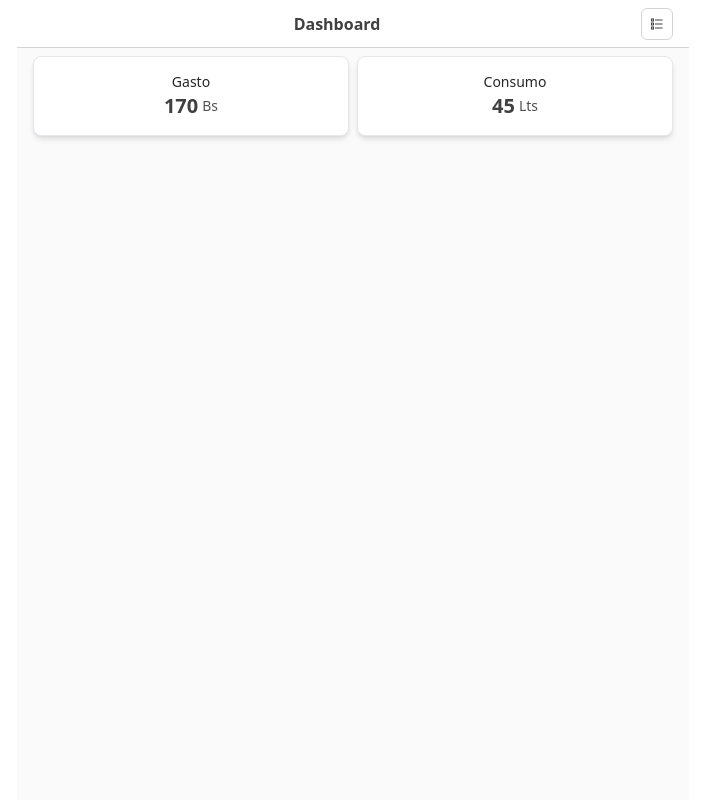
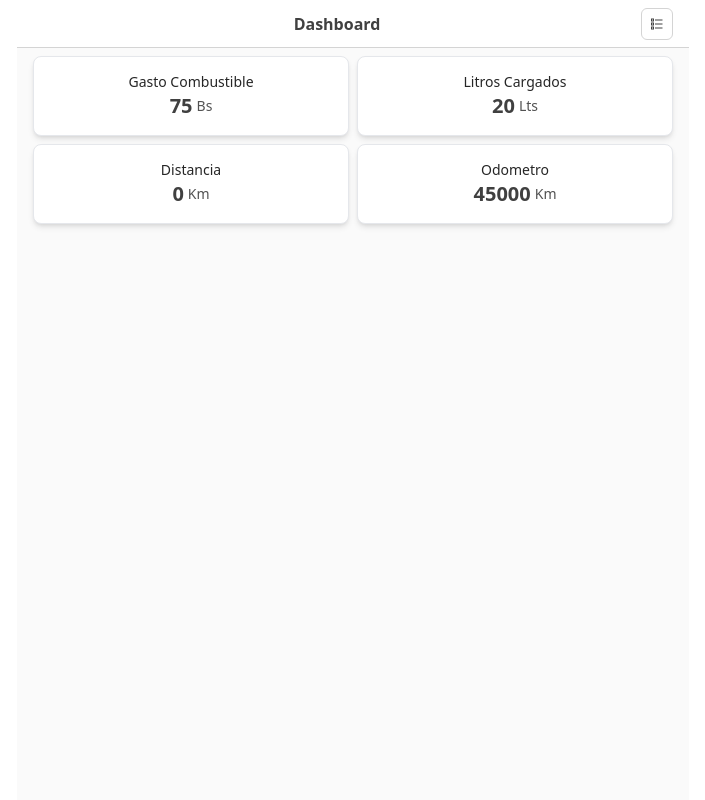
Before and after one commit to diego9677/fuel_control, a Django app: page /fueling/dashboard/ in a window 1280 px wide. Shown: the whole page, without its empty margins (287-992 px from the left). Run offline with Django 5.2, Linux system fonts and the light colour scheme; a user stored in the database is signed in; data comes from the database, SQL or seed files in the repository; some libraries are stand-ins or nearby versions.

Commit message:
finished

```diff
--- a/config/settings.py
+++ b/config/settings.py
@@ -43,6 +43,7 @@ INSTALLED_APPS = [
     'django.contrib.sessions',
     'django.contrib.messages',
     'django.contrib.staticfiles',
+    'django_extensions',
     'fuel_consumption',
 ]
 
@@ -135,3 +136,8 @@ DEFAULT_AUTO_FIELD = 'django.db.models.BigAutoField'
 LOGIN_URL = 'login'
 LOGIN_REDIRECT_URL = 'index'
 LOGOUT_REDIRECT_URL = 'login'
+
+
+# dev section
+SHELL_PLUS = "ipython"
+SHELL_PLUS_PRINT_SQL = True
--- a/fuel_consumption/admin.py
+++ b/fuel_consumption/admin.py
@@ -5,13 +5,13 @@ from .models import FuelType, Fueling
 
 @admin.register(FuelType)
 class FuelTypeAdmin(admin.ModelAdmin):
-    list_display = ('pk', 'name', 'description')
+    list_display = ('pk', 'name', 'price', 'description')
     list_display_links = ('pk', 'name')
     search_fields = ('name', 'description')
 
 
 @admin.register(Fueling)
 class FuelingAdmin(admin.ModelAdmin):
-    list_display = ('pk', 'fuel_type', 'liters', 'unit_price', 'total')
+    list_display = ('pk', 'fuel_type', 'liters')
     search_fields = ('total', 'liters')
     list_display_links = ('pk', 'fuel_type')
--- a/fuel_consumption/forms.py
+++ b/fuel_consumption/forms.py
@@ -3,9 +3,10 @@ from .models import Fueling
 
 
 class FuelingForm(forms.ModelForm):
+
     class Meta:
         model = Fueling
-        fields = ['fuel_type', 'upload_date', 'unit_price', 'liters', 'total']
+        fields = ['fuel_type', 'upload_date', 'liters', 'odometer']
         widgets = {
             'upload_date': forms.TextInput(attrs={'type': 'datetime-local'})
         }
--- a/fuel_consumption/models.py
+++ b/fuel_consumption/models.py
@@ -2,13 +2,15 @@ from django.contrib.auth.models import User
 from django.db import models
 
 FUEL_TYPES = {
-    'special': 'Gasolina Especial',
-    'ethanol': 'Gasolina Etanol'
+    'Gasolina Especial': 'Gasolina Especial',
+    'Gasolina Etanol': 'Gasolina Etanol',
+    'Gasolina Premium': 'Gasolina Premium',
 }
 
 
 class FuelType(models.Model):
     name = models.CharField(choices=FUEL_TYPES, max_length=200, verbose_name='Nombre')
+    price = models.DecimalField(max_digits=18, decimal_places=2, verbose_name='Precio por litro')
     description = models.TextField(null=True, blank=True, verbose_name='Descripción')
 
     def __str__(self) -> str:
@@ -17,19 +19,23 @@ class FuelType(models.Model):
     class Meta:
         verbose_name = 'Tipo de Combustible'
         verbose_name_plural = 'Tipos de Combustible'
+        ordering = ['pk']
 
 
 class Fueling(models.Model):
     user = models.ForeignKey(User, related_name='fuel_loads', on_delete=models.CASCADE, verbose_name='Usuario')
     fuel_type = models.ForeignKey(FuelType, related_name='fuel_loads', on_delete=models.CASCADE, verbose_name='Tipo de Combustible')
     upload_date = models.DateTimeField(verbose_name='Fecha de Carga')
-    unit_price = models.DecimalField(max_digits=9, decimal_places=2, verbose_name='Precio unitario')
-    liters = models.DecimalField(max_digits=9, decimal_places=2, verbose_name='Litros')
-    total = models.DecimalField(max_digits=9, decimal_places=2, verbose_name='Total')
+    liters = models.DecimalField(max_digits=18, decimal_places=2, verbose_name='Litros')
+    odometer = models.DecimalField(max_digits=18, decimal_places=2, verbose_name='Odometro')
 
     def __str__(self) -> str:
         return f'{self.fuel_type.name} - {self.liters}'
 
+    @property
+    def total(self) -> float:
+        return round(self.fuel_type.price * self.liters, 2)
+
     class Meta:
         verbose_name = 'Carga de Combustible'
         verbose_name_plural = 'Cargas de Combustible'
--- a/fuel_consumption/views.py
+++ b/fuel_consumption/views.py
@@ -6,6 +6,7 @@ from django.urls import reverse_lazy
 from django.contrib.auth.mixins import LoginRequiredMixin
 from django.views.generic import ListView, DeleteView, CreateView, UpdateView, TemplateView
 from django.utils import timezone
+from django.db.models import Q
 
 from .forms import FuelingForm
 from .models import Fueling
@@ -20,15 +21,17 @@ class DashboardTemplateView(LoginRequiredMixin, TemplateView):
         end = timezone.now().replace(day=1, month=begin.month + 1, hour=23, minute=59, second=59) - timedelta(days=1)
         qs = Fueling.objects.filter(user=self.request.user, upload_date__range=(begin, end)).all()
 
-        consumption = 0
+        liters = 0
         bills = 0
 
         for f in qs:
             bills += f.total
-            consumption += f.liters
+            liters += f.liters
 
-        context['consumption'] = round(consumption)
+        context['liters'] = round(liters)
         context['bills'] = round(bills)
+        context['distance'] = round(qs.last().odometer - qs.first().odometer)
+        context['odometer'] = round(qs.last().odometer)
 
         return context
 
@@ -38,7 +41,11 @@ class FuelingListView(LoginRequiredMixin, ListView):
     template_name = 'fuel_consumption/fueling_list.html'
 
     def get_queryset(self):
-        qs = Fueling.objects.filter(user=self.request.user).order_by('-upload_date')[:20]
+        search = self.request.GET.get('q', '')
+        qs = Fueling.objects.select_related('fuel_type').filter(
+            Q(fuel_type__name__icontains=search),
+            user=self.request.user
+        ).order_by('-upload_date')[:20]
         return qs
 
 
--- /dev/null
+++ b/requirements.txt
@@ -0,0 +1,3 @@
+Django==5.0.4
+django-extensions==3.2.3
+ipython==8.23.0
--- a/templates/index.html
+++ b/templates/index.html
@@ -19,17 +19,31 @@
         <main class="flex-1 overflow-auto flex flex-col bg-neutral-50 px-4">
             <section class="grid grid-cols-2 gap-2 py-2">
                 <div class="border bg-white rounded-lg col-span-1 flex flex-col justify-center items-center h-20 shadow-md">
-                    <h6 class="text-sm font-light text-neutral-800">Gasto</h6>
+                    <h6 class="text-sm font-light text-neutral-800">Gasto Combustible</h6>
                     <p class="flex items-center gap-1">
                         <span class="text-xl font-semibold text-neutral-700">{{ bills }}</span>
                         <span class="text-sm font-light text-neutral-600">Bs</span>
                     </p>
                 </div>
                 <div class="border bg-white rounded-lg col-span-1 flex flex-col justify-center items-center h-20 shadow-md">
-                    <h6 class="text-sm font-light text-neutral-800">Consumo</h6>
+                    <h6 class="text-sm font-light text-neutral-800">Litros Cargados</h6>
                     <p class="flex items-center gap-1">
-                        <span class="text-xl font-semibold text-neutral-700">{{ consumption }}</span>
+                        <span class="text-xl font-semibold text-neutral-700">{{ liters }}</span>
                         <span class="text-sm font-light text-neutral-600">Lts</span>
+                    </p>
+                </div>
+                <div class="border bg-white rounded-lg col-span-1 flex flex-col justify-center items-center h-20 shadow-md">
+                    <h6 class="text-sm font-light text-neutral-800">Distancia</h6>
+                    <p class="flex items-center gap-1">
+                        <span class="text-xl font-semibold text-neutral-700">{{ distance }}</span>
+                        <span class="text-sm font-light text-neutral-600">Km</span>
+                    </p>
+                </div>
+                <div class="border bg-white rounded-lg col-span-1 flex flex-col justify-center items-center h-20 shadow-md">
+                    <h6 class="text-sm font-light text-neutral-800">Odometro</h6>
+                    <p class="flex items-center gap-1">
+                        <span class="text-xl font-semibold text-neutral-700">{{ odometer }}</span>
+                        <span class="text-sm font-light text-neutral-600">Km</span>
                     </p>
                 </div>
             </section>
```
Also changed, not shown: templates/fuel_consumption/fueling_form.html (+2 -6 lines), templates/fuel_consumption/fueling_list.html (+4 -4 lines), db.sqlite3, fuel_consumption/migrations/0001_initial.py.
